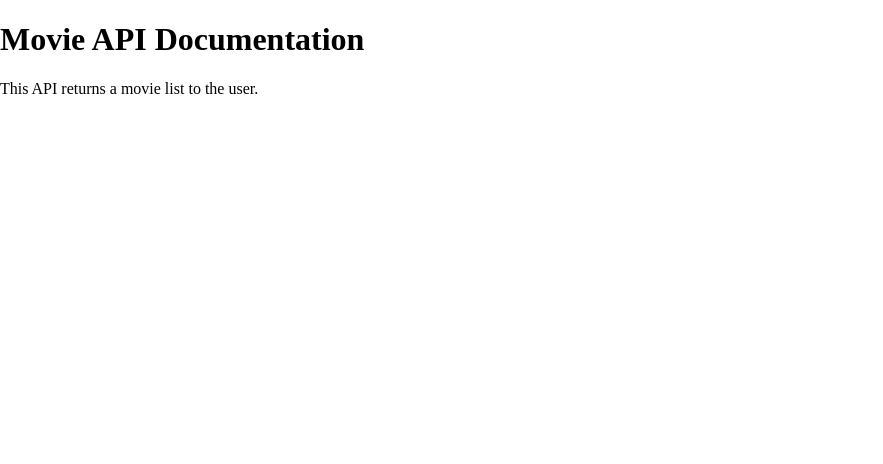
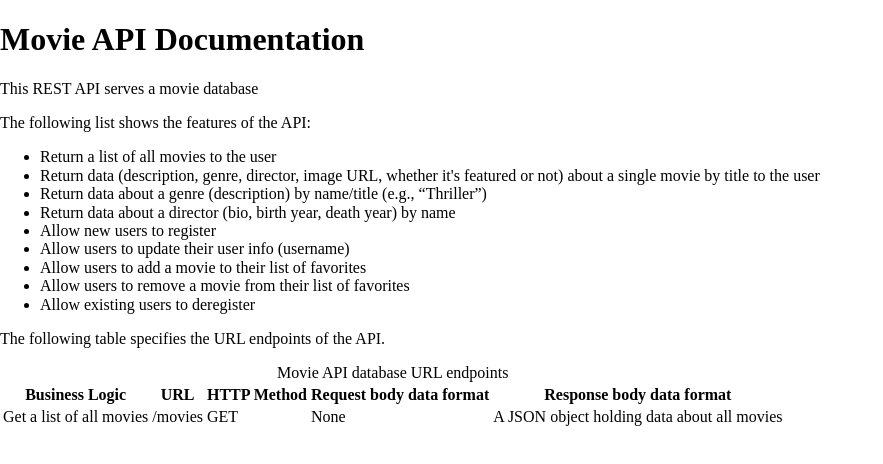
Before and after one commit to Schlumen/movie-api, a website: page public/documentation.html in a window 1280 px wide. Shown: the whole page, without its empty margins (0-883 px from the left). Drawn offline with nearby package versions, Linux system fonts and the light colour scheme.

Commit message:
Write basic documentation

```diff
--- a/public/documentation.html
+++ b/public/documentation.html
@@ -8,6 +8,40 @@
 </head>
 <body>
     <h1>Movie API Documentation</h1>
-    <p>This API returns a movie list to the user.</p>
+    <p>This REST API serves a movie database</p>
+    <p>The following list shows the features of the API:</p>
+    <ul>
+        <li>Return a list of all movies to the user</li>
+        <li>Return data (description, genre, director, image URL, whether it's featured or not) about a single movie by title to the user</li>
+        <li>Return data about a genre (description) by name/title (e.g., “Thriller”)</li>
+        <li>Return data about a director (bio, birth year, death year) by name</li>
+        <li>Allow new users to register</li>
+        <li>Allow users to update their user info (username)</li>
+        <li>Allow users to add a movie to their list of favorites</li>
+        <li>Allow users to remove a movie from their list of favorites</li>
+        <li>Allow existing users to deregister</li>
+    </ul>
+    <p>The following table specifies the URL endpoints of the API.</p>
+    <table>
+        <caption>Movie API database URL endpoints</caption>
+        <thead>
+            <tr>
+                <th>Business Logic</th>
+                <th>URL</th>
+                <th>HTTP Method</th>
+                <th>Request body data format</th>
+                <th>Response body data format</th>
+            </tr>
+        </thead>
+        <tbody>
+            <tr>
+                <td>Get a list of all movies</td>
+                <td>/movies</td>
+                <td>GET</td>
+                <td>None</td>
+                <td>A JSON object holding data about all movies</td>
+            </tr>
+        </tbody>
+    </table>
 </body>
 </html>
```
